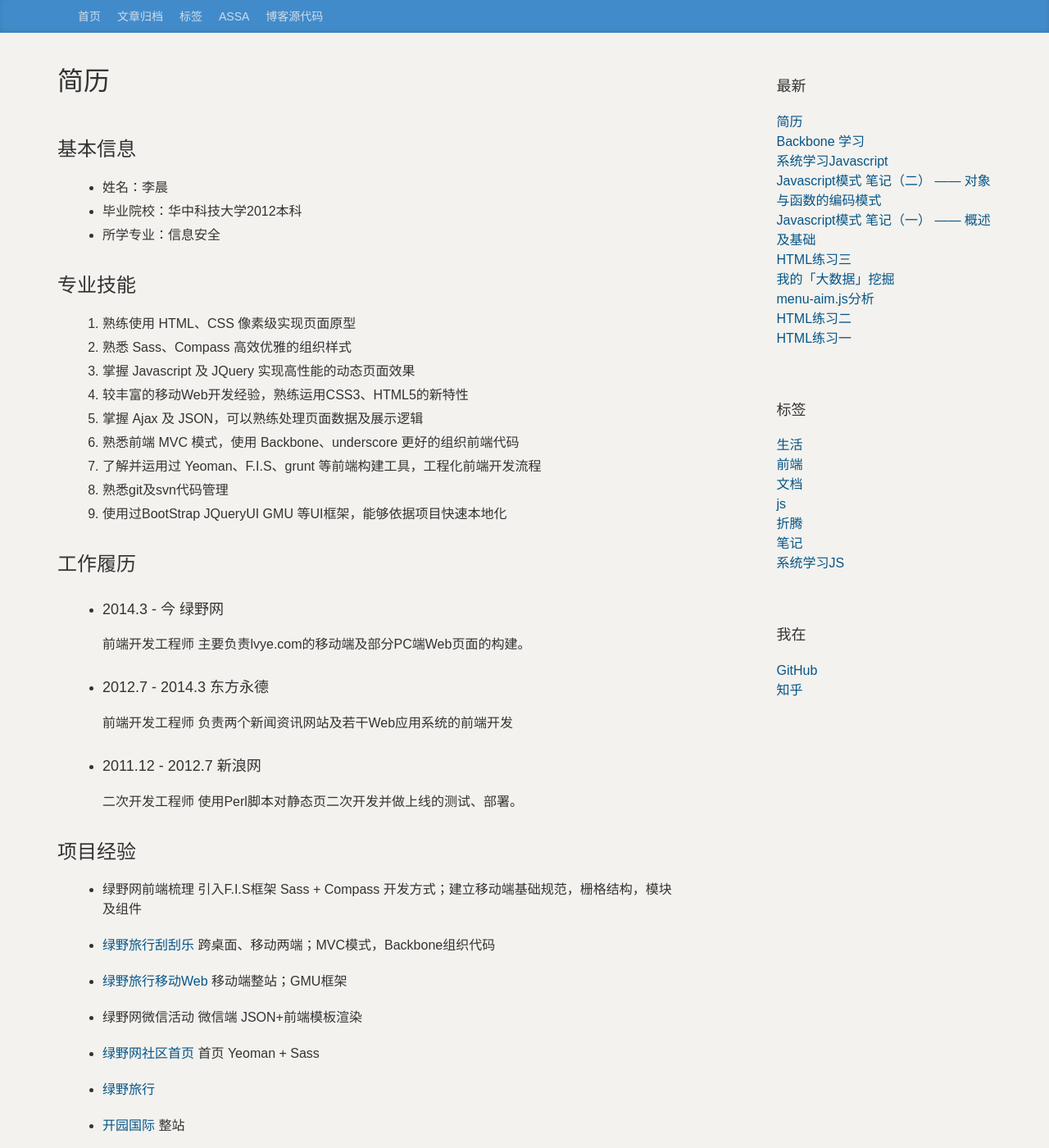
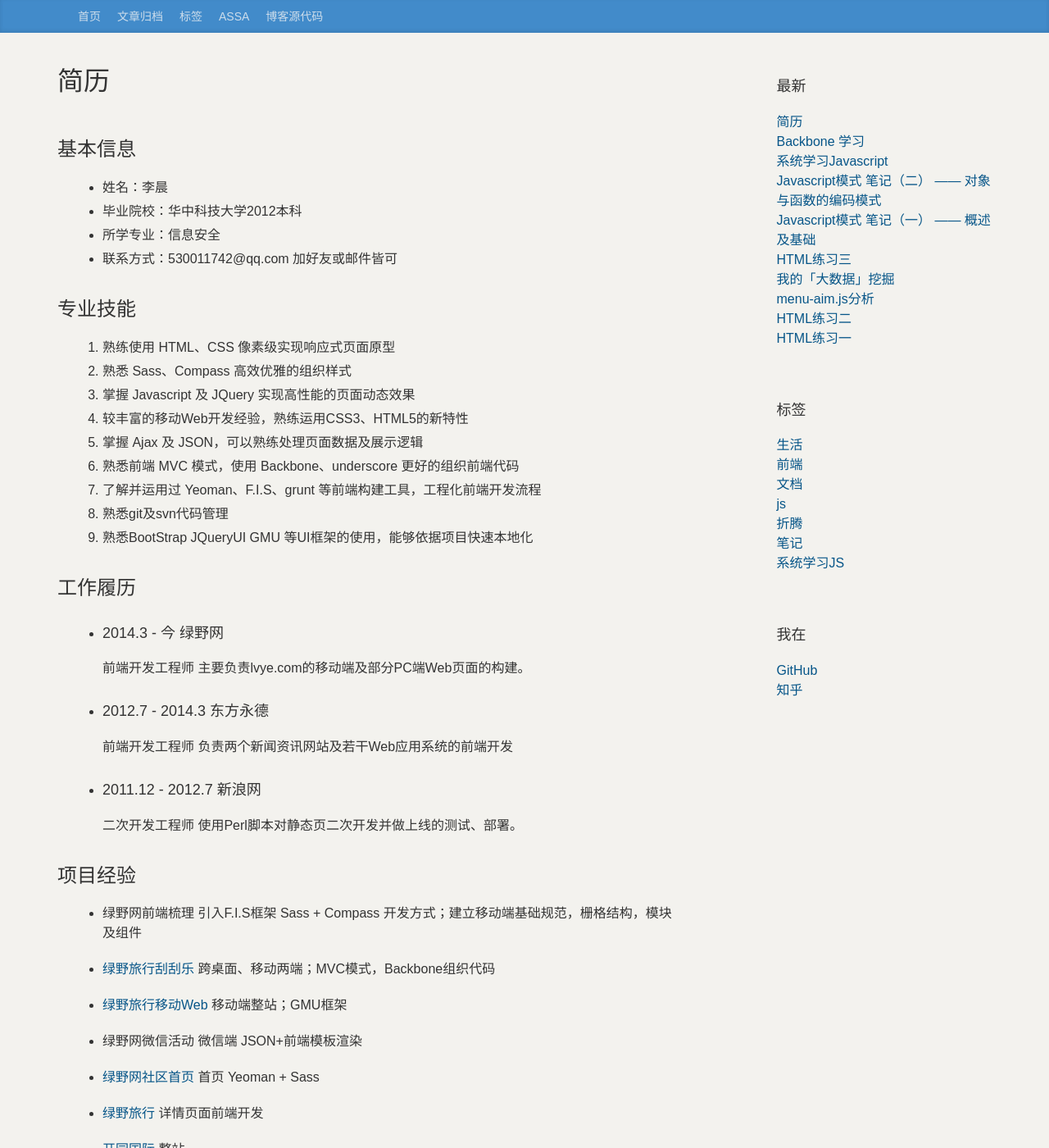
Before and after one commit to lichking1201/lichking1201.github.io, a Jekyll site: the page built from _posts/2014-11-04-resume.md, in a window 1280 px wide and 1400 px high. Shown: the whole window at 82% size. Built offline with Jekyll 4.4.1, drawn with Linux system fonts in a browser that asks for light colours; nearby versions of some CDN libraries; comment, search, counter and statistics services are not loaded; some of the changed text lies outside the part shown.

Commit message:
修改简历

```diff
--- a/_posts/2014-11-04-resume.md
+++ b/_posts/2014-11-04-resume.md
@@ -10,17 +10,18 @@ tags: 生活
 * 姓名：李晨
 * 毕业院校：华中科技大学2012本科
 * 所学专业：信息安全
+* 联系方式：530011742@qq.com 加好友或邮件皆可
 
 ### 专业技能
-1. 熟练使用 HTML、CSS 像素级实现页面原型
+1. 熟练使用 HTML、CSS 像素级实现响应式页面原型
 2. 熟悉 Sass、Compass 高效优雅的组织样式
-2. 掌握 Javascript 及 JQuery 实现高性能的动态页面效果
+2. 掌握 Javascript 及 JQuery 实现高性能的页面动态效果
 3. 较丰富的移动Web开发经验，熟练运用CSS3、HTML5的新特性
 3. 掌握 Ajax 及 JSON，可以熟练处理页面数据及展示逻辑
 4. 熟悉前端 MVC 模式，使用 Backbone、underscore 更好的组织前端代码
 5. 了解并运用过 Yeoman、F.I.S、grunt 等前端构建工具，工程化前端开发流程
 6. 熟悉git及svn代码管理
-7. 使用过BootStrap JQueryUI GMU 等UI框架，能够依据项目快速本地化
+7. 熟悉BootStrap JQueryUI GMU 等UI框架的使用，能够依据项目快速本地化
 
 ### 工作履历
 
@@ -48,20 +49,19 @@ tags: 生活
 
 * [绿野网社区首页](http://www.lvye.cn) 首页 Yeoman + Sass
 
-* [绿野旅行](http://www.lvye.com/trip/2881/)
+* [绿野旅行](http://www.lvye.com/trip/2881/) 详情页面前端开发
 
 * [开园国际](http://keypark.org/) 整站
 
-* [图说天下](http://artnews.fotosay.com/Orgin/index.shtml)
+* [图说天下](http://artnews.fotosay.com/Orgin/index.shtml) 整频道改版
 
-* []
 
 #### 个人项目
 
 * [个人博客](http://lichking1201.github.io) jekyll+bootstrap+github
 
-* [赛车小游戏](http://lichking1201.github.io/demo/race/) html5+canvas
+* [赛车小游戏](http://lichking1201.github.io/demo/race/) html5+canvas（请使用移动端访问）
 
-* [Web调查系统]() 离线WebAPP
+* [Web调查系统](http://lichking1201.github.io/demo/researchAPP/) 离线WebAPP(请使用移动端访问)
 
-* [磁铁菜单](http://lichking1201.github.io/demo/metroSplit/)
+* [磁铁菜单](http://lichking1201.github.io/demo/metroSplit/) metro大色块菜单的插件
```
